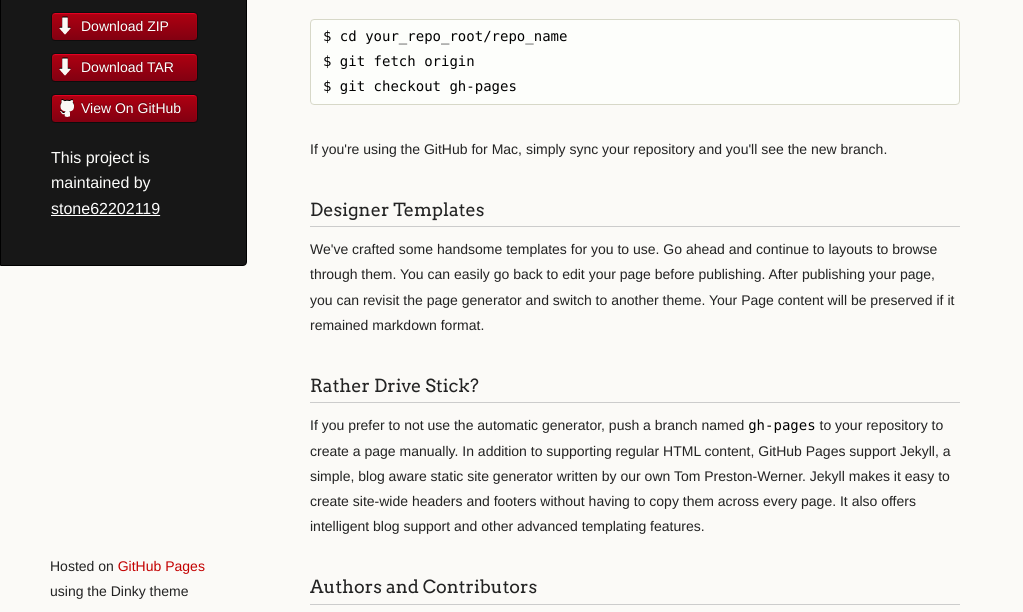
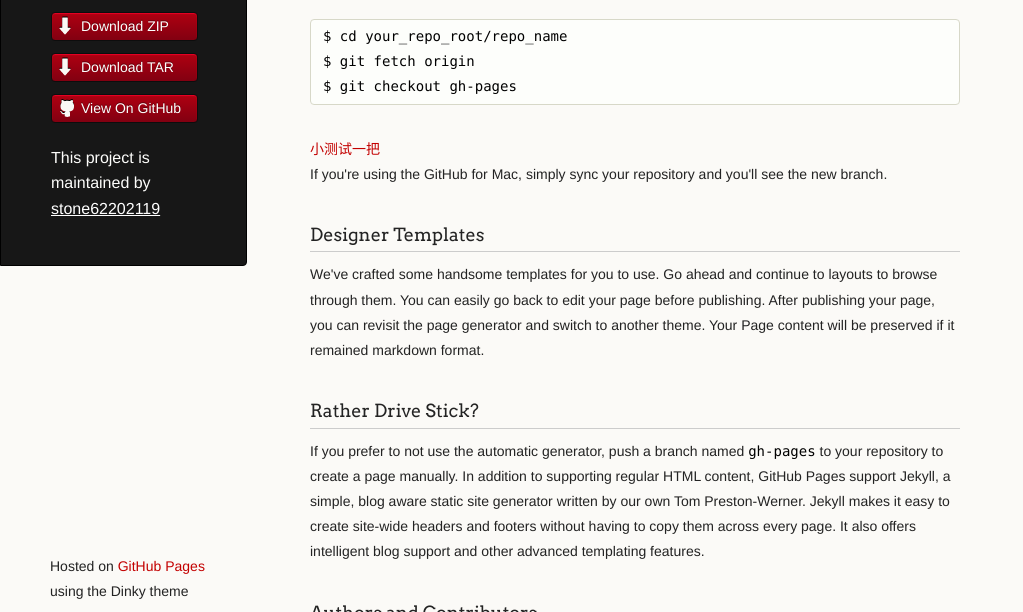
Before and after one commit to stone62202119/common, a plain HTML site: page index.html in a window 1280 px wide. Shown: the part 164-776 px from the top of the page, without its empty margins (0-1023 px from the left). Drawn offline with Linux system fonts and the light colour scheme.

Commit message:
Update index.html

```diff
--- a/index.html
+++ b/index.html
@@ -38,7 +38,7 @@
 $ git fetch origin
 $ git checkout gh-pages
 </code></pre>
-<a href='test.html' alt="小测试一把"></a>
+<a href='test.html' alt="小测试一把">小测试一把</a>
 <p>If you're using the GitHub for Mac, simply sync your repository and you'll see the new branch.</p>
 
 <h3>Designer Templates</h3>
```
